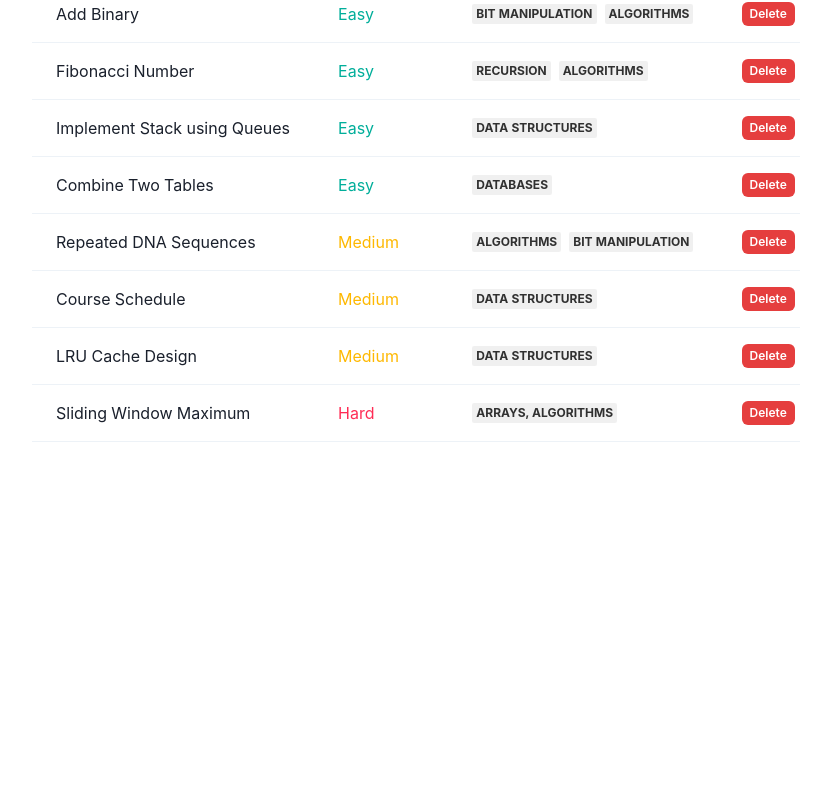
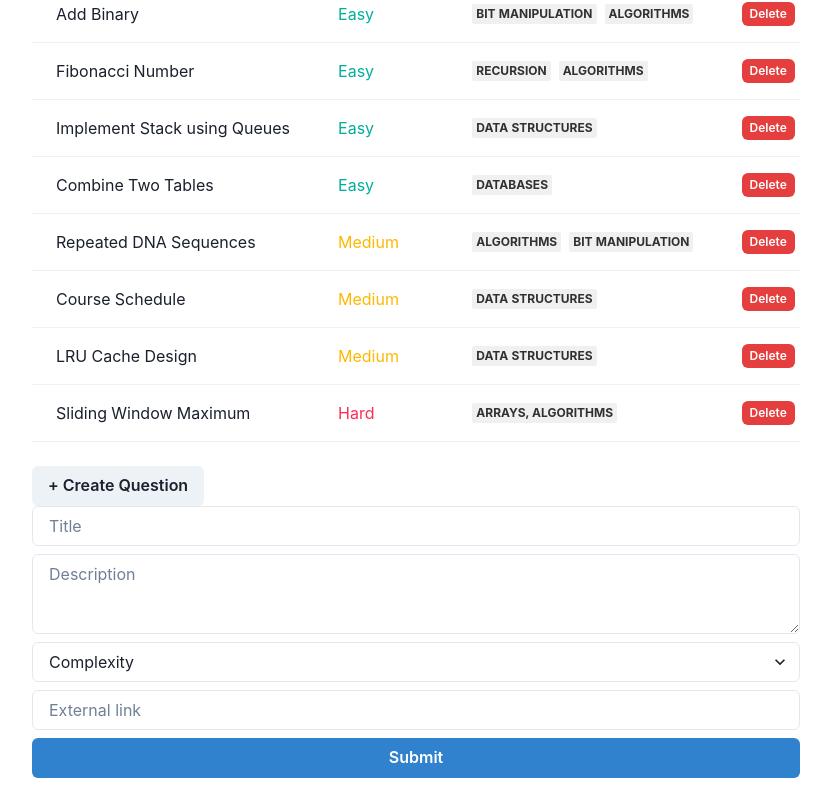
Before and after one commit to CS3219-AY2324S1/ay2324s1-course-assessment-g36, a Next.js app in the folder question-bank-spa/: page / in a window 1280 px wide. Shown: the part 318-1120 px from the top of the page, without its empty margins (224-1055 px from the left). Before the commit the page ends 800 px from the top, so only its background shows below. Built offline with nearby package versions, Linux system fonts and the light colour scheme.

Commit message:
[SL] Add simple form to submit new question

```diff
--- a/question-bank-spa/src/components/QuestionRow/QuestionRow.tsx
+++ /dev/null
@@ -1,30 +0,0 @@
-import {
-  Tr,
-  Td,
-  Button,
-} from '@chakra-ui/react'
-import QuestionTitle from '../QuestionTitle/QuestionTitle'
-import QuestionTopic from '../QuestionTopic/QuestionTopic'
-import QuestionComplexity from '../QuestionComplexity/QuestionComplexity'
-
-interface IOwnProps {
-  title: string
-  categories: string[]
-  complexity: string
-  description: string
-  link: string
-  deleteQuestion: (questionTitle: string) => void
-}
-
-export default function QuestionRow({ title, categories, complexity, description, link, deleteQuestion }: IOwnProps): JSX.Element {
-
-  return (
-    <Tr>
-      <Td><QuestionTitle title={title} description={description} link={link} /></Td>
-      <Td><QuestionComplexity complexity={complexity}/></Td>
-      <Td><QuestionTopic categories={categories}/></Td>
-      <Td><Button size="xs" colorScheme="red" onClick={() => deleteQuestion(title)}>Delete</Button></Td>
-    </Tr>
-
-  )
-}
--- /dev/null
+++ b/question-bank-spa/src/components/Questions/QuestionForm/QuestionForm.tsx
@@ -0,0 +1,53 @@
+import { useState } from 'react'
+import {
+  FormControl,
+  FormErrorMessage,
+  Stack,
+  Input,
+  Textarea,
+  Select,
+  Button
+} from '@chakra-ui/react'
+import { QuestionObject } from '@/data/interface'
+export default function QuestionForm(): JSX.Element {
+
+  const [form, setFormData] = useState<QuestionObject>({ id: 1223, title: "", complexity: "", description: "", categories: [], link: "" })
+
+  const handleChange = (e: React.ChangeEvent<HTMLInputElement | HTMLSelectElement | HTMLTextAreaElement>, fieldName: string) => {
+    setFormData({
+      ...form,
+      [fieldName]: e.target.value,
+    });
+  };
+
+  function isDuplicateTitleExist() {
+    return !!localStorage.getItem(form.title)
+  }
+
+  function canSubmit() {
+    return isDuplicateTitleExist();
+  }
+
+  return (
+    <Stack>
+
+      <FormControl isRequired isInvalid={isDuplicateTitleExist()}>
+        <Input value={form.title} placeholder="Title" onChange={(e) => handleChange(e, "title")} />
+        <FormErrorMessage>Question with this title already exists.</FormErrorMessage>
+      </FormControl>
+
+      <Textarea value={form.description} placeholder="Description" onChange={(e) => handleChange(e, "description")} />
+
+      <Select value={form.complexity} placeholder='Complexity' onChange={(e) => handleChange(e, "complexity")} >
+        <option value='Easy'>Easy</option>
+        <option value='Medium'>Medium</option>
+        <option value='Hard'>Hard</option>
+      </Select>
+
+      <Input value={form.link} placeholder="External link" onChange={(e) => handleChange(e, "link")} />
+
+      <Button colorScheme='blue' disabled={canSubmit()}>Submit</Button>
+    </Stack>
+  )
+
+}
--- /dev/null
+++ b/question-bank-spa/src/components/Questions/QuestionRow/QuestionRow.tsx
@@ -0,0 +1,27 @@
+import {
+  Tr,
+  Td,
+  Button,
+} from '@chakra-ui/react'
+import QuestionTitle from '../QuestionTitle/QuestionTitle'
+import QuestionTopic from '../QuestionTopic/QuestionTopic'
+import QuestionComplexity from '../QuestionComplexity/QuestionComplexity'
+import { QuestionObject } from '@/data/interface'
+
+interface IOwnProps {
+  question: QuestionObject
+  deleteQuestion: (questionTitle: string) => void
+}
+
+export default function QuestionRow({ question, deleteQuestion }: IOwnProps): JSX.Element {
+
+  return (
+    <Tr>
+      <Td><QuestionTitle title={question.title} description={question.description} link={question.link} /></Td>
+      <Td><QuestionComplexity complexity={question.complexity}/></Td>
+      <Td><QuestionTopic categories={question.categories}/></Td>
+      <Td><Button size="xs" colorScheme="red" onClick={() => deleteQuestion(question.title)}>Delete</Button></Td>
+    </Tr>
+
+  )
+}
--- a/question-bank-spa/src/components/QuestionsTable/QuestionsTable.tsx
+++ b/question-bank-spa/src/components/Questions/QuestionsTable/QuestionsTable.tsx
@@ -7,12 +7,14 @@ import {
   Th,
   TableContainer,
   Stack,
-  Skeleton
+  Skeleton,
+  Button
 } from '@chakra-ui/react'
 import QuestionRow from '../QuestionRow/QuestionRow'
 import { QuestionObject } from '@/data/interface';
 import styles from "./QuestionsTable.module.css"
 import { populateToLocalStorage, fetchQuestionsFromLocalStorage } from '@/utils/populateQuestions';
+import QuestionForm from '../QuestionForm/QuestionForm';
 
 export default function QuestionsTable(): JSX.Element {
 
@@ -20,12 +22,14 @@ export default function QuestionsTable(): JSX.Element {
   const [questions, setQuestions] = useState<QuestionObject[]>([])
 
   useEffect(() => {
-
     populateToLocalStorage();
     setQuestions(fetchQuestionsFromLocalStorage())
     setIsLoading(false)
+  }, []);
 
-  }, []);
+  function addQuestion(newQuestion: QuestionObject) {
+    setQuestions([...questions, newQuestion])
+  }
 
   function deleteQuestion(questionTitle: string) {
     const questionKey = `question_${questionTitle}`
@@ -65,17 +69,16 @@ export default function QuestionsTable(): JSX.Element {
           {
             questions.map(question =>
               <QuestionRow
-                key={question.id}
-                title={question.title}
-                categories={question.categories}
-                complexity={question.complexity}
-                description={question.description}
-                link={question.link}
+                question={question}
                 deleteQuestion={deleteQuestion}
               />)
           }
         </Tbody>
       </Table>
     </TableContainer>
+    <br />
+    <Button>+ Create Question</Button>
+    <QuestionForm />
+    <br />
   </div>
 }
--- a/question-bank-spa/src/pages/index.tsx
+++ b/question-bank-spa/src/pages/index.tsx
@@ -2,7 +2,7 @@ import Head from 'next/head'
 import Header from '@/components/Header/Header'
 
 import { Inter } from 'next/font/google'
-import QuestionsTable from '@/components/QuestionsTable/QuestionsTable'
+import QuestionsTable from '@/components/Questions/QuestionsTable/QuestionsTable'
 
 const inter = Inter({ subsets: ['latin'] })
 
```
Also changed, not shown: question-bank-spa/src/components/Questions/QuestionComplexity/QuestionComplexity.tsx (renamed from question-bank-spa/src/components/QuestionComplexity/QuestionComplexity.tsx), question-bank-spa/src/components/Questions/QuestionComplexity/QuestionComplexty.module.css (renamed from question-bank-spa/src/components/QuestionComplexity/QuestionComplexty.module.css), question-bank-spa/src/components/Questions/QuestionTitle/QuestionTitle.module.css (renamed from question-bank-spa/src/components/QuestionTitle/QuestionTitle.module.css), question-bank-spa/src/components/Questions/QuestionTitle/QuestionTitle.tsx (renamed from question-bank-spa/src/components/QuestionTitle/QuestionTitle.tsx), question-bank-spa/src/components/Questions/QuestionTopic/QuestionTopic.tsx (renamed from question-bank-spa/src/components/QuestionTopic/QuestionTopic.tsx), question-bank-spa/src/components/Questions/QuestionsTable/QuestionsTable.module.css (renamed from question-bank-spa/src/components/QuestionsTable/QuestionsTable.module.css).
